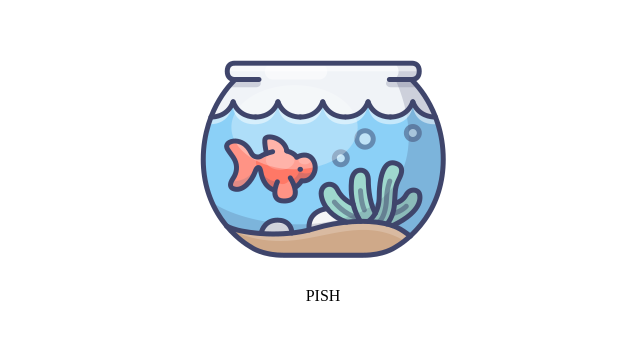
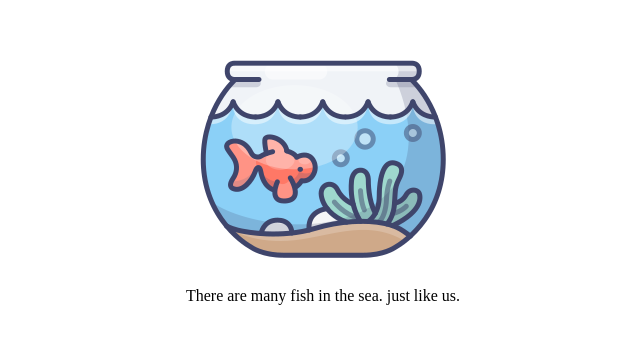
Before and after one commit to variouscafe/variouscafe.github.io, a plain HTML site: page index.html in a window 1280 px wide. Shown: the part 119-462 px from the top of the page, without its empty margins (317-957 px from the left). Drawn offline with Linux system fonts and the light colour scheme.

Commit message:
Update index.html

```diff
--- a/index.html
+++ b/index.html
@@ -13,7 +13,7 @@
   <body>
   <div style="margin-top:150px">
     <img src="https://raw.githubusercontent.com/variouscafe/variouscafe.github.io/master/fish256.png">
-    <div>PISH</div>
+    <div>There are many fish in the sea. just like us.</div>
     </div>
   </body>
 
```
